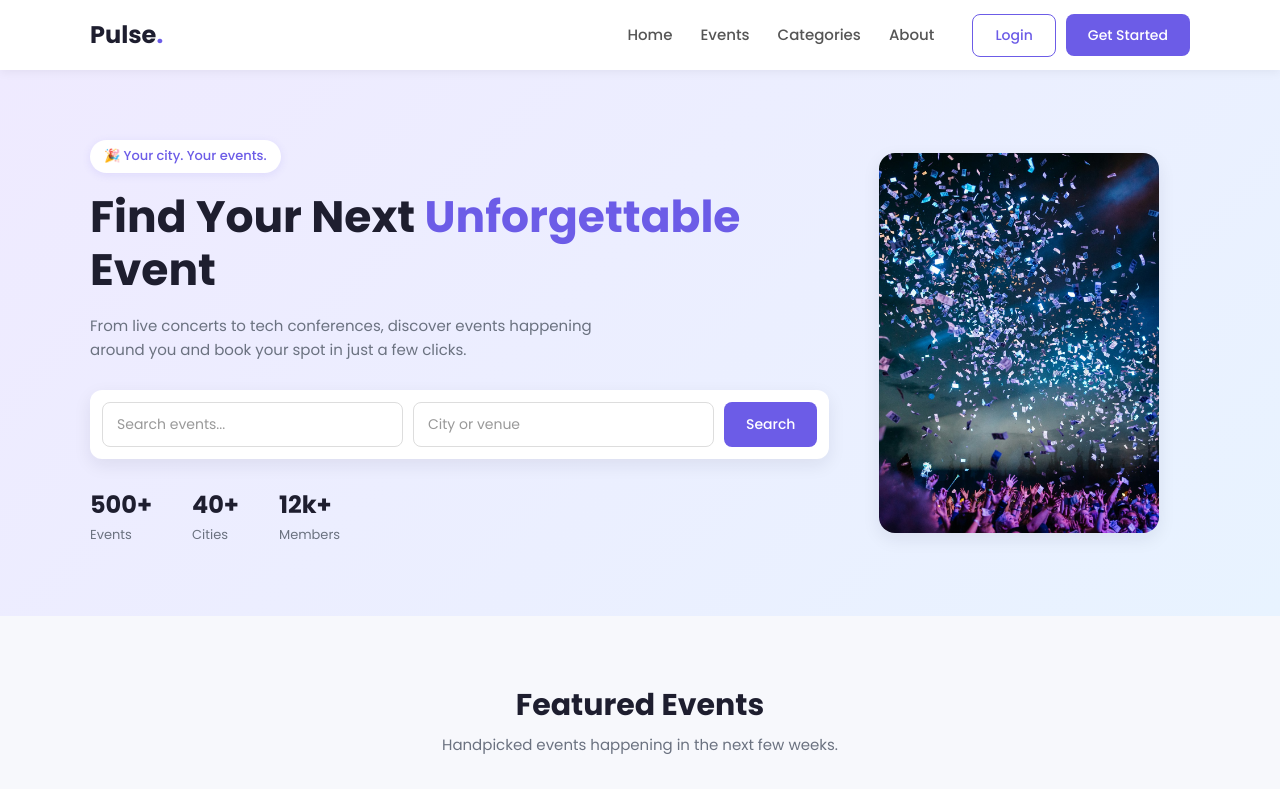
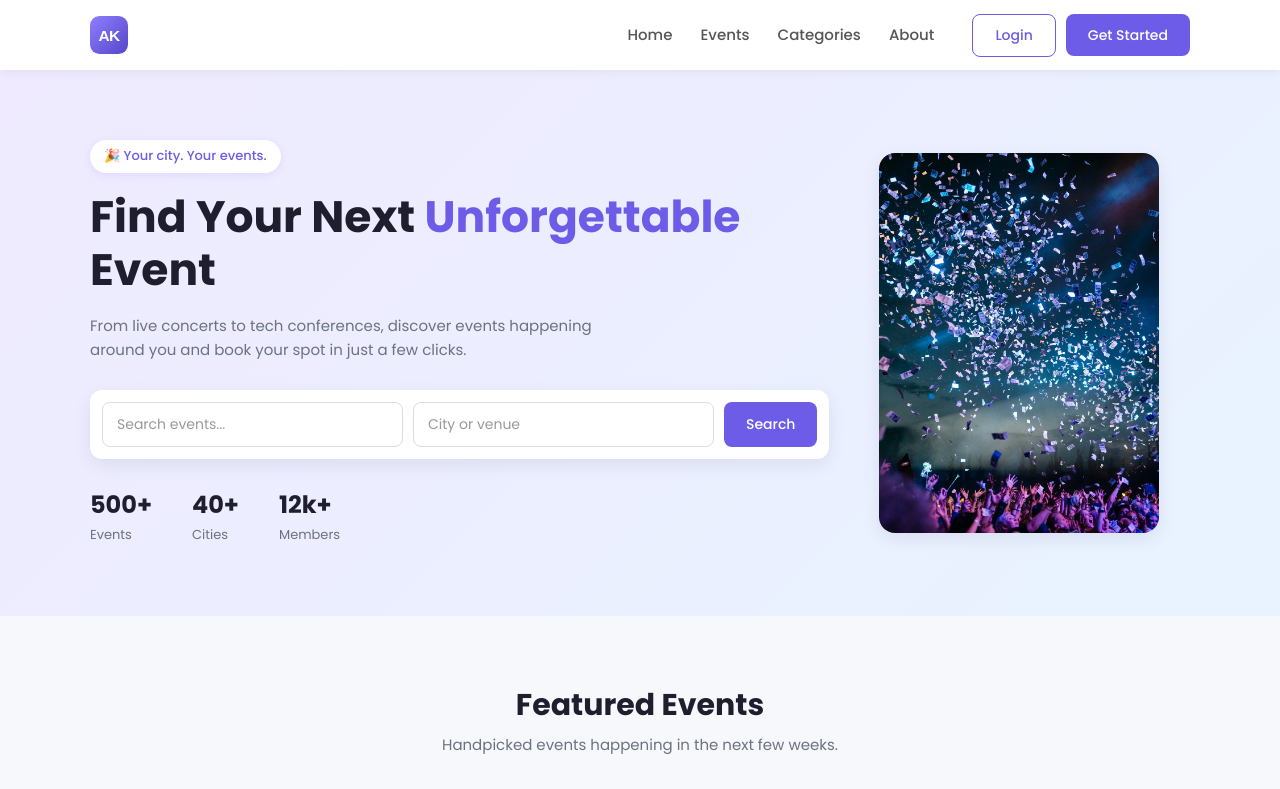
Before and after one commit to Amin-044/day-01-event-discovery-platform, a plain HTML site: page index.html in a window 1280 px wide. Shown: the top 789 px of the page. Drawn offline with Linux system fonts and the light colour scheme.

Commit message:
Replace text logo with AK monogram icon everywhere

```diff
--- a/css/style.css
+++ b/css/style.css
@@ -128,14 +128,15 @@ button {
 }
 
 .logo {
-  font-size: 24px;
-  font-weight: 700;
-  color: var(--dark);
-  line-height: 1;
+  display: inline-flex;
+  align-items: center;
+  line-height: 0;
 }
 
-.logo span {
-  color: var(--primary);
+.logo-icon {
+  display: block;
+  width: 38px;
+  height: 38px;
 }
 
 .nav-menu {
@@ -701,9 +702,13 @@ button {
 }
 
 .footer .logo {
-  display: inline-block;
-  margin-bottom: 12px;
-  color: #ffffff;
+  display: inline-flex;
+  margin-bottom: 14px;
+}
+
+.footer .logo-icon {
+  width: 34px;
+  height: 34px;
 }
 
 .footer p {
--- a/index.html
+++ b/index.html
@@ -9,6 +9,7 @@
   <link rel="preconnect" href="https://fonts.googleapis.com">
   <link rel="preconnect" href="https://fonts.gstatic.com" crossorigin>
   <link href="https://fonts.googleapis.com/css2?family=Poppins:wght@400;500;600;700&display=swap" rel="stylesheet">
+  <link rel="icon" type="image/svg+xml" href="images/logo.svg">
   <link rel="stylesheet" href="css/style.css">
 </head>
 <body>
@@ -16,7 +17,9 @@
   <!-- ================= HEADER ================= -->
   <header class="header">
     <nav class="container nav">
-      <a href="#home" class="logo">Pulse<span>.</span></a>
+      <a href="#home" class="logo" aria-label="Pulse home">
+        <img src="images/logo.svg" alt="AK logo" class="logo-icon">
+      </a>
 
       <div class="nav-menu" id="navMenu">
         <ul class="nav-links">
@@ -189,7 +192,9 @@
   <footer class="footer">
     <div class="container footer-grid">
       <div>
-        <a href="#home" class="logo">Pulse<span>.</span></a>
+        <a href="#home" class="logo" aria-label="Pulse home">
+        <img src="images/logo.svg" alt="AK logo" class="logo-icon">
+      </a>
         <p>Discover and book the best events happening around you.</p>
         <div class="socials">
           <a href="https://instagram.com" target="_blank" rel="noopener">Instagram</a>
```
Also changed, not shown: images/logo.svg (added), screenshots/desktop.jpg, screenshots/mobile.jpg, screenshots/preview-desktop.jpg, screenshots/preview-mobile.jpg, 2 other files.
